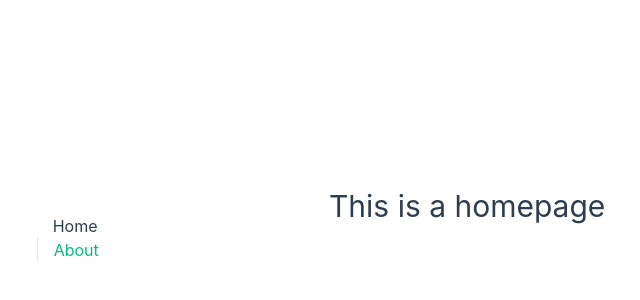
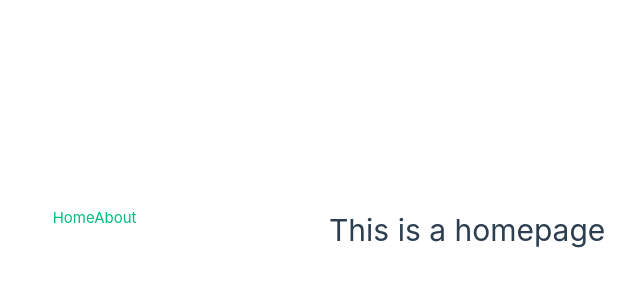
Before and after one commit to annelineguttormsen/amigo, a Vue app: page / in a window 1280 px wide. Shown: the part 170-470 px from the top of the page, without its empty margins (311-951 px from the left). Built offline with nearby package versions, Linux system fonts and the light colour scheme.

Commit message:
style: remove unused CSS

```diff
--- a/src/App.vue
+++ b/src/App.vue
@@ -14,67 +14,3 @@ import { RouterLink, RouterView } from 'vue-router'
 
   <RouterView />
 </template>
-
-<style scoped>
-header {
-  line-height: 1.5;
-  max-height: 100vh;
-}
-
-.logo {
-  display: block;
-  margin: 0 auto 2rem;
-}
-
-nav {
-  width: 100%;
-  font-size: 12px;
-  text-align: center;
-  margin-top: 2rem;
-}
-
-nav a.router-link-exact-active {
-  color: var(--color-text);
-}
-
-nav a.router-link-exact-active:hover {
-  background-color: transparent;
-}
-
-nav a {
-  display: inline-block;
-  padding: 0 1rem;
-  border-left: 1px solid var(--color-border);
-}
-
-nav a:first-of-type {
-  border: 0;
-}
-
-@media (min-width: 1024px) {
-  header {
-    display: flex;
-    place-items: center;
-    padding-right: calc(var(--section-gap) / 2);
-  }
-
-  .logo {
-    margin: 0 2rem 0 0;
-  }
-
-  header .wrapper {
-    display: flex;
-    place-items: flex-start;
-    flex-wrap: wrap;
-  }
-
-  nav {
-    text-align: left;
-    margin-left: -1rem;
-    font-size: 1rem;
-
-    padding: 1rem 0;
-    margin-top: 1rem;
-  }
-}
-</style>
```
